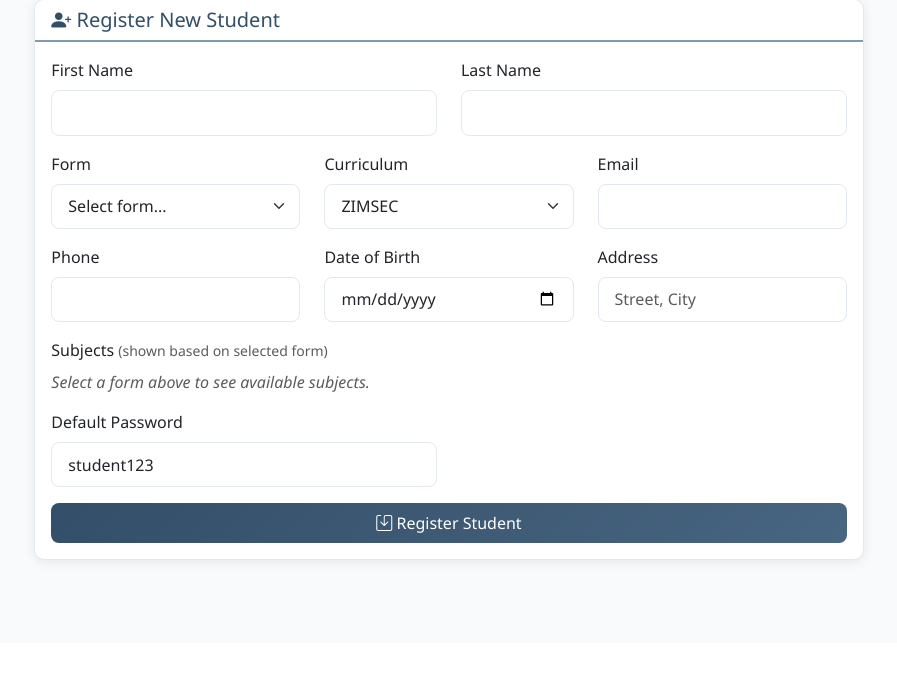
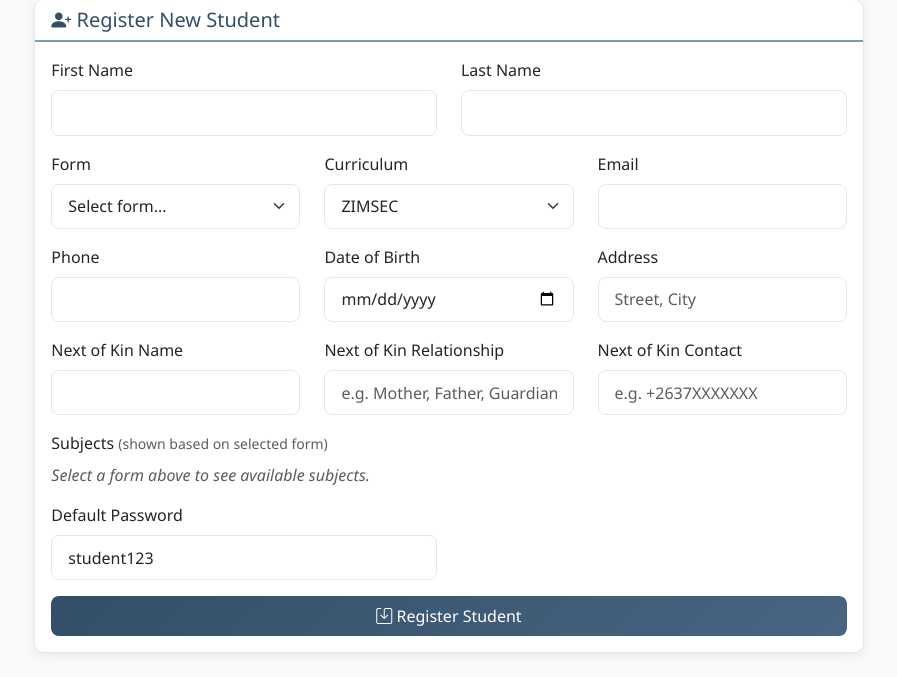
Before and after one commit to Hebert200124/Schoolbridge, a Flask app: page /staff/admin/student/add in a window 1280 px wide. Shown: the part 157-834 px from the top of the page, without its empty margins (191-1088 px from the left). Before the commit the page ends 721 px from the top, so only its background shows below. Run offline with Flask 3, Linux system fonts and the light colour scheme; a user stored in the database is signed in; data comes from the database, SQL or seed files in the repository; tables that the repository leaves empty hold one stand-in row (values such as "Sample post").

Commit message:
Add next of kin details (name, relationship, contact) to student records and profile

```diff
--- a/app.py
+++ b/app.py
@@ -191,7 +191,9 @@ with app.app_context():
         with db.engine.connect() as conn:
             conn.execute(text('ALTER TABLE students ADD COLUMN curriculum VARCHAR(20)'))
             conn.commit()
-    for col, typ in (('date_of_birth', 'VARCHAR(20)'), ('address', 'VARCHAR(255)')):
+    for col, typ in (('date_of_birth', 'VARCHAR(20)'), ('address', 'VARCHAR(255)'),
+                     ('next_of_kin_name', 'VARCHAR(100)'), ('next_of_kin_relationship', 'VARCHAR(50)'),
+                     ('next_of_kin_phone', 'VARCHAR(20)')):
         if col not in existing_columns:
             with db.engine.connect() as conn:
                 conn.execute(text(f'ALTER TABLE students ADD COLUMN {col} {typ}'))
@@ -1203,6 +1205,9 @@ def admin_add_student():
         curriculum = request.form.get('curriculum')
         email = request.form.get('email')
         phone = request.form.get('phone')
+        next_of_kin_name = request.form.get('next_of_kin_name')
+        next_of_kin_relationship = request.form.get('next_of_kin_relationship')
+        next_of_kin_phone = request.form.get('next_of_kin_phone')
         password = request.form.get('password')
         subject_ids = request.form.getlist('subjects')
 
@@ -1214,6 +1219,8 @@ def admin_add_student():
             student_id=student_id, first_name=first_name, last_name=last_name,
             date_of_birth=date_of_birth or None, address=address or None,
             form=form, curriculum=curriculum, email=email or None, phone=phone, reg_number=reg_number,
+            next_of_kin_name=next_of_kin_name or None, next_of_kin_relationship=next_of_kin_relationship or None,
+            next_of_kin_phone=next_of_kin_phone or None,
             campus_id=target_campus_id
         )
         student.set_password(password or 'student123')
@@ -1361,6 +1368,9 @@ def admin_edit_student(student_id):
         student.curriculum = request.form.get('curriculum')
         student.email = request.form.get('email') or None
         student.phone = request.form.get('phone')
+        student.next_of_kin_name = request.form.get('next_of_kin_name') or None
+        student.next_of_kin_relationship = request.form.get('next_of_kin_relationship') or None
+        student.next_of_kin_phone = request.form.get('next_of_kin_phone') or None
         if request.form.get('password'):
             student.set_password(request.form.get('password'))
 
--- a/models.py
+++ b/models.py
@@ -105,6 +105,9 @@ class Student(UserMixin, db.Model):
     email = db.Column(db.String(120), unique=True, index=True)
     phone = db.Column(db.String(20))
     reg_number = db.Column(db.String(50), unique=True, index=True)
+    next_of_kin_name = db.Column(db.String(100))
+    next_of_kin_relationship = db.Column(db.String(50))
+    next_of_kin_phone = db.Column(db.String(20))
     password_hash = db.Column(db.String(256), nullable=False)
     is_active = db.Column(db.Boolean, default=True, index=True)
     created_at = db.Column(db.DateTime, default=datetime.utcnow, index=True)
--- a/templates/staff/admin/add_student.html
+++ b/templates/staff/admin/add_student.html
@@ -67,6 +67,20 @@
                             <input type="text" class="form-control" name="address" placeholder="Street, City">
                         </div>
                     </div>
+                    <div class="row">
+                        <div class="col-md-4 mb-3">
+                            <label class="form-label">Next of Kin Name</label>
+                            <input type="text" class="form-control" name="next_of_kin_name">
+                        </div>
+                        <div class="col-md-4 mb-3">
+                            <label class="form-label">Next of Kin Relationship</label>
+                            <input type="text" class="form-control" name="next_of_kin_relationship" placeholder="e.g. Mother, Father, Guardian">
+                        </div>
+                        <div class="col-md-4 mb-3">
+                            <label class="form-label">Next of Kin Contact</label>
+                            <input type="text" class="form-control" name="next_of_kin_phone" placeholder="e.g. +2637XXXXXXX">
+                        </div>
+                    </div>
                     <div class="mb-3">
                         <label class="form-label">Subjects <small class="text-muted">(shown based on selected form)</small></label>
                         <div class="row" id="oLevelSubjects" style="display:none;">
--- a/templates/student/profile.html
+++ b/templates/student/profile.html
@@ -76,6 +76,10 @@
                             <tr><th>Email Address</th><td>{{ current_user.email or '-' }}</td></tr>
                             <tr><th>Address</th><td>{{ current_user.address or '-' }}</td></tr>
                             <tr><th>Term</th><td><span class="badge bg-primary">{{ term }}</span></td></tr>
+                            <tr><th colspan="2" class="table-active">Next of Kin</th></tr>
+                            <tr><th>Name</th><td>{{ current_user.next_of_kin_name or '-' }}</td></tr>
+                            <tr><th>Relationship</th><td>{{ current_user.next_of_kin_relationship or '-' }}</td></tr>
+                            <tr><th>Contact Details</th><td>{{ current_user.next_of_kin_phone or '-' }}</td></tr>
                         </tbody>
                     </table>
                 </div>
```
Also changed, not shown: templates/staff/admin/edit_student.html (+14 -0 lines).
